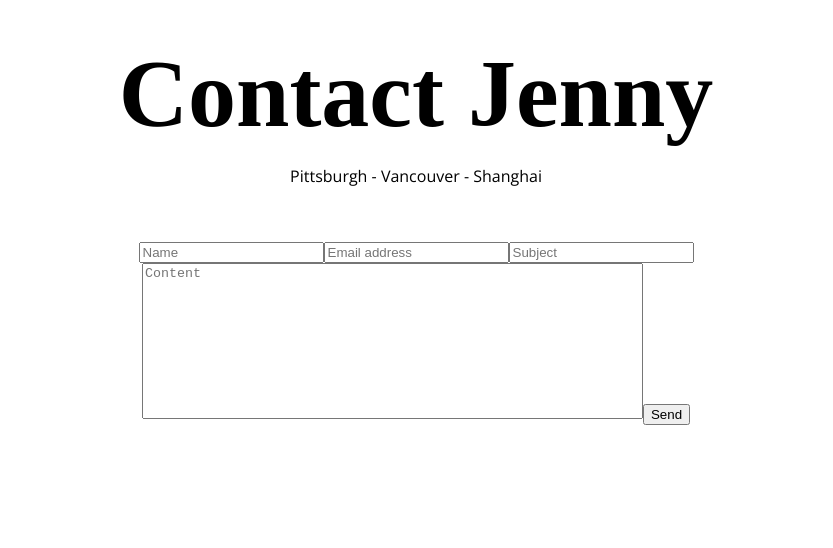
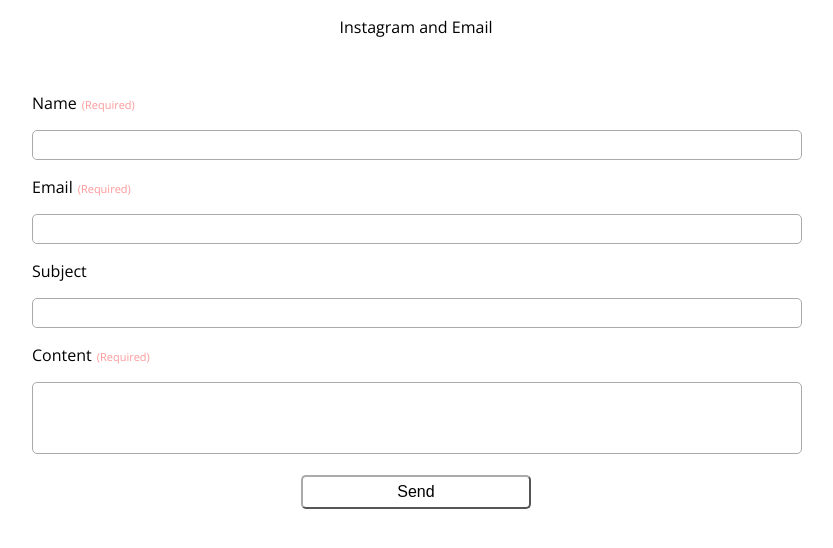
Before and after one commit to Rikilele/jenny.wang, a React (Create React App) app in the folder client/: page /contact in a window 1280 px wide. Shown: the top 548 px of the page, without its empty margins (224-1057 px from the left). Built offline with nearby package versions, Linux system fonts and the light colour scheme; a web font is replaced by a local one.

Commit message:
Update contact page for prettier notifications

```diff
--- a/client/package.json
+++ b/client/package.json
@@ -10,7 +10,9 @@
     "react-markdown": "^4.1.0",
     "react-responsive-carousel": "^3.1.49",
     "react-router-dom": "^5.0.1",
-    "react-scripts": "3.0.1"
+    "react-scripts": "3.0.1",
+    "react-toastify": "^5.3.2",
+    "validator": "^11.1.0"
   },
   "scripts": {
     "start": "react-scripts start",
--- a/client/public/index.html
+++ b/client/public/index.html
@@ -19,7 +19,7 @@
     <meta name="msapplication-TileColor" content="#ffffff" />
     <meta name="msapplication-TileImage" content="/ms-icon-144x144.png" />
     <meta name="theme-color" content="#ffffff" />
-    <meta name="viewport" content="width=device-width, initial-scale=1" />
+    <meta name="viewport" content="width=device-width, initial-scale=1 maximum-scale=1, user-scalable=0" />
     <meta name="theme-color" content="#000000" />
 
     <!--
--- a/client/src/App/App.css
+++ b/client/src/App/App.css
@@ -13,6 +13,11 @@
 .app {
   text-align: center;
   margin: 0 20vw 0 20vw;
+}
+
+.app-mobile {
+  text-align: center;
+  margin: 0 10vw 0 10vw;
 }
 
 .footer {
@@ -41,3 +46,42 @@
   font-family: 'Open Sans', sans-serif;
   padding-bottom: 5%;
 }
+
+.app-input {
+  -webkit-appearance: none;
+  -moz-appearance: none;
+  appearance: none;
+  width: calc(100% - 20px);
+  padding: 5px 10px;
+  border: 1px solid #aaaaaa;
+  border-radius: 5px;
+  font-size: 100%;
+}
+
+.app-input:focus {
+  box-shadow: 0 0 4px #aaaaaa;
+  outline: none;
+  transition: ease-in-out 0.1s;
+}
+
+.app-button {
+  margin-top: 1em;
+  width: 30%;
+  padding: .375rem .75rem;
+  background: transparent;
+  border-color: #aaaaaa;
+  font-size: 100%;
+  border-radius: 5px;
+}
+
+.app-button:hover {
+  box-shadow: 0 0 4px #aaaaaa;
+  outline: none;
+  transition: ease-in-out 0.1s;
+}
+
+.app-button:focus {
+  outline: none;
+  border-color: #222222;
+  box-shadow: 0 0 4px #222222;
+}
--- a/client/src/App/pages/Contact.jsx
+++ b/client/src/App/pages/Contact.jsx
@@ -1,4 +1,45 @@
 import React from 'react';
+import validator from 'validator';
+import { isMobile } from 'react-device-detect';
+import { ToastContainer, toast } from 'react-toastify';
+import 'react-toastify/dist/ReactToastify.css';
+import './toast.css';
+import InputWrapper from './components/InputWrapper';
+
+/**
+ * Requests API to send form input.
+ * Invokes toasts depending on response.
+ */
+function requestContactToAPI(name, email, subject, content) {
+  fetch('/api/sendMail', {
+    method: 'post',
+    headers: { 'Content-Type': 'application/json' },
+    body: JSON.stringify({
+      name,
+      email,
+      subject,
+      content,
+    }),
+  })
+    .then(res => res.json())
+    .then((apiResponse) => {
+      if (apiResponse.success) {
+        toast.success('Successfully sent!', {
+          position: toast.POSITION.BOTTOM_CENTER,
+          className: 'toast-success',
+          autoClose: 8000,
+        });
+      } else {
+        apiResponse.errors.forEach((error) => {
+          toast.error(error, {
+            position: toast.POSITION.BOTTOM_CENTER,
+            className: 'toast-error',
+            autoClose: 8000,
+          });
+        });
+      }
+    });
+}
 
 /**
  * Contact form submitted to /api/sendMail
@@ -11,16 +52,42 @@
       email: '',
       subject: '',
       content: '',
-      apiResponse: {},
+      validated: [true, true, true, true],
     };
     this.handleSubmit = this.handleSubmit.bind(this);
     this.handleChange = this.handleChange.bind(this);
   }
 
   /**
+   * Validates input {name}, {email}, {subject}, and {content}.
+   * Newly sets state {validated}.
+   */
+  validateInput(name, email, subject, content) {
+    const newlyValidated = [false, false, false, false];
+    if (validator.isLength(name, { min: 1, max: 70 })) {
+      newlyValidated[0] = true;
+    }
+
+    if (validator.isEmail(email)) {
+      newlyValidated[1] = true;
+    }
+
+    if (validator.isLength(subject, { min: 0, max: 70 })) {
+      newlyValidated[2] = true;
+    }
+
+    if (validator.isLength(content, { min: 20, max: 500 })) {
+      newlyValidated[3] = true;
+    }
+
+    this.setState({ validated: newlyValidated });
+
+    // Returns whether each input is actually valid
+    return newlyValidated.every(validated => validated);
+  }
+
+  /**
    * Submits a post request to the API server to send an email.
-   * Normal responses will be stored in {this.state.apiResponse}.
-   * API error will be notified by setting {this.state.apiError}.
    */
   handleSubmit(e) {
     e.preventDefault();
@@ -32,24 +99,12 @@
     } = this.state;
 
     /**
-     * Returns an object with success status:
-     * {
-     *   success: boolean,
-     *   errors: string[]
-     * }
+     * Validate input first.
+     * If validation passes, ask API
      */
-    fetch('/api/sendMail', {
-      method: 'post',
-      headers: { 'Content-Type': 'application/json' },
-      body: JSON.stringify({
-        name,
-        email,
-        subject,
-        content,
-      }),
-    })
-      .then(res => res.json())
-      .then(apiResponse => this.setState({ apiResponse }));
+    if (this.validateInput(name, email, subject, content)) {
+      requestContactToAPI(name, email, subject, content);
+    }
   }
 
   /**
@@ -61,94 +116,87 @@
     this.setState(newState);
   }
 
-  /**
-   * Returns a React component enclosing API response.
-   */
-  renderAPIResponse() {
-    const { apiResponse } = this.state;
-    if (!apiResponse) {
-      return null;
-    }
-
-    if (apiResponse.success) {
-      return <div>Success!</div>;
-    }
-
-    if (apiResponse.errors) {
-      return (
-        <div>
-          {apiResponse.errors.map(error => (
-            <div>
-              {error}
-            </div>
-          ))}
-        </div>
-      );
-    }
-
-    return null;
-  }
-
   render() {
     const {
       name,
       email,
       subject,
       content,
+      validated,
     } = this.state;
     return (
-      <div className="app">
-
-        {this.renderAPIResponse()}
-
-        <h1 className="app-title">
-          Contact Jenny
-        </h1>
-
+      <div className={isMobile ? 'app-mobile' : 'app'}>
         <p className="app-description">
-          Pittsburgh - Vancouver - Shanghai
+          Instagram and Email
         </p>
-
         <form onSubmit={this.handleSubmit}>
+          <InputWrapper
+            required
+            label="Name"
+            errorMessage={validated[0] ? '' : 'Name must be under 70 characters'}
+          >
             <input
               required
-            placeholder="Name"
+              className="app-input"
               type="text"
               name="name"
               value={name}
               maxLength={70}
               onChange={this.handleChange}
             />
+          </InputWrapper>
+          <InputWrapper
+            required
+            label="Email"
+            errorMessage={validated[1] ? '' : 'Must be a valid email address'}
+          >
             <input
               required
-            placeholder="Email address"
+              className="app-input"
               type="email"
               name="email"
               value={email}
               maxLength={320}
               onChange={this.handleChange}
             />
+          </InputWrapper>
+          <InputWrapper
+            label="Subject"
+            errorMessage={validated[2] ? '' : 'Subject must be under 70 characters'}
+          >
             <input
-            placeholder="Subject"
+              className="app-input"
               type="text"
               name="subject"
               value={subject}
               maxLength={70}
               onChange={this.handleChange}
             />
+          </InputWrapper>
+          <InputWrapper
+            required
+            label="Content"
+            errorMessage={validated[3] ? '' : 'Content must be between 20 and 500 characters'}
+          >
             <textarea
               required
-            placeholder="Content"
+              className="app-input"
               type="text"
               name="content"
               value={content}
-            cols={60}
-            rows={10}
+              rows={4}
               minLength={20}
               maxLength={500}
               onChange={this.handleChange}
             />
-          <button type="submit">Send</button>
+          </InputWrapper>
+          <button
+            className="app-button"
+            type="submit"
+          >
+            Send
+          </button>
+          <ToastContainer />
         </form>
       </div>
     );
--- /dev/null
+++ b/client/src/App/pages/components/InputWrapper.css
@@ -0,0 +1,15 @@
+.input-wrapper {
+  font-family: 'Open Sans', sans-serif;
+  text-align: left;
+}
+
+.input-required {
+  color: #ff9999;
+  margin-left: 5px;
+  font-size: 11px;
+}
+
+.input-error {
+  color: #c00000;
+  font-size: 11px;
+}
--- /dev/null
+++ b/client/src/App/pages/components/InputWrapper.jsx
@@ -0,0 +1,40 @@
+import React from 'react';
+import PropTypes from 'prop-types';
+import './InputWrapper.css';
+
+const propTypes = {
+  required: PropTypes.bool,
+  children: PropTypes.element.isRequired,
+  label: PropTypes.string,
+  errorMessage: PropTypes.string,
+};
+
+const defaultProps = {
+  required: false,
+  label: '',
+  errorMessage: '',
+};
+
+function InputWrapper(props) {
+  const {
+    required,
+    children,
+    label,
+    errorMessage,
+  } = props;
+  return (
+    <div className="input-wrapper">
+      <p>
+        {label}
+        {required && <span className="input-required">(Required)</span>}
+      </p>
+      {errorMessage && <p className="input-error">{errorMessage}</p>}
+      {children}
+    </div>
+  );
+}
+
+InputWrapper.propTypes = propTypes;
+InputWrapper.defaultProps = defaultProps;
+
+export default InputWrapper;
--- /dev/null
+++ b/client/src/App/pages/toast.css
@@ -0,0 +1,11 @@
+.toast-success {
+  font-family: 'Open Sans', sans-serif;
+  background: #bbddff;
+  color: #222222;
+}
+
+.toast-error {
+  font-family: 'Open Sans', sans-serif;
+  background: #ffdddd;
+  color: #222222;
+}
```
Also changed, not shown: 2 other files (tests, documents, lock files or other folders). Lines whose indentation alone changed are shown as unchanged.
